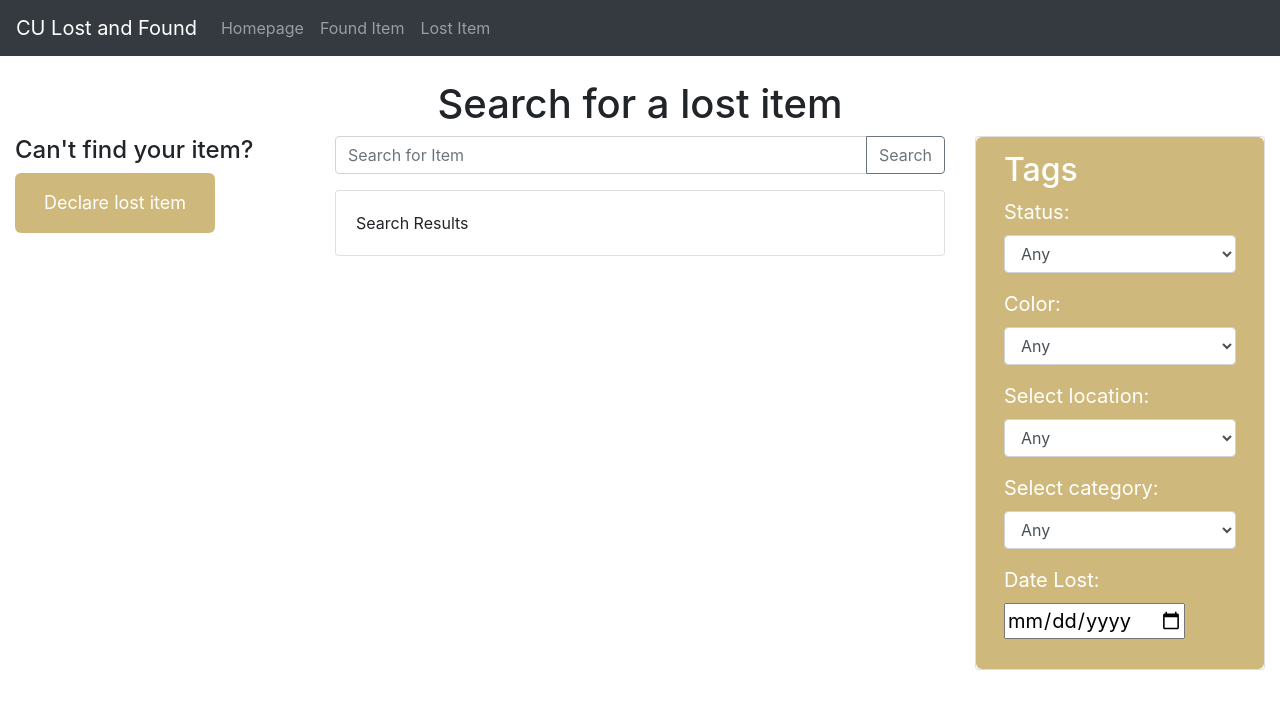
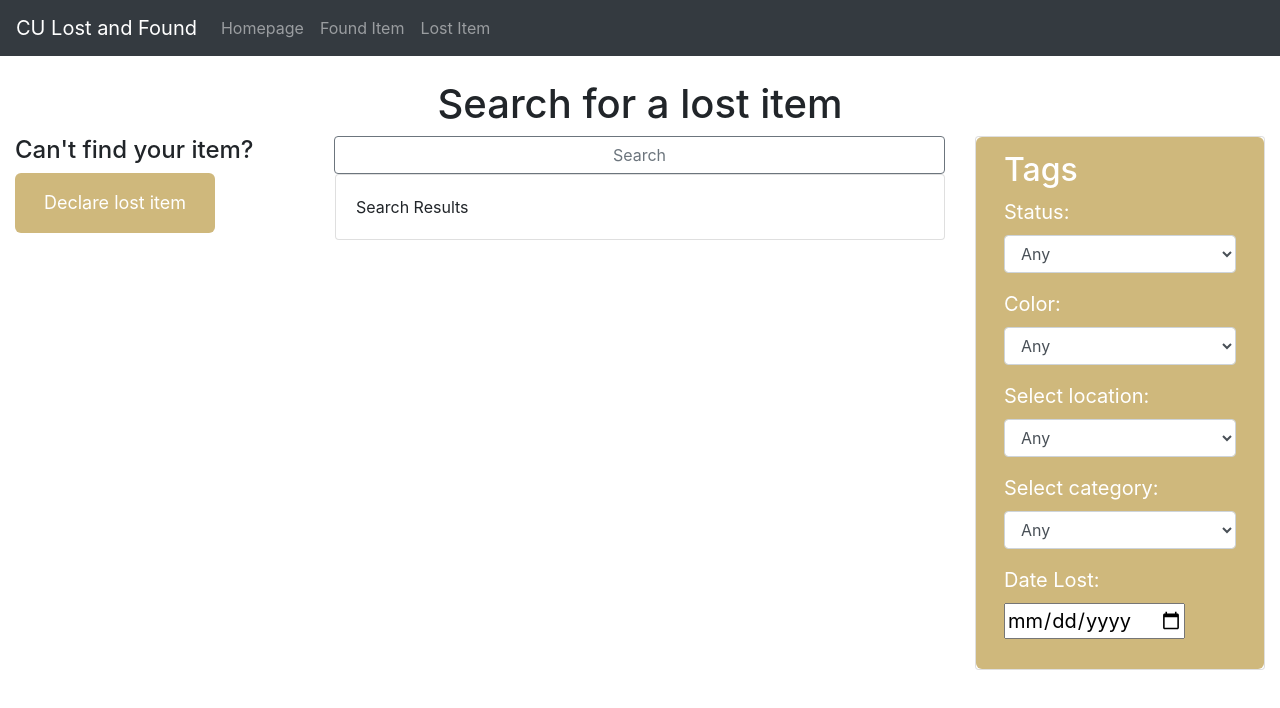
Before and after one commit to Team-Search-and-Rescue/Source_Code, a plain HTML site: page CULostAndFound/public/searchitempage.html in a window 1280 px wide. Drawn offline with nearby package versions, Linux system fonts and the light colour scheme; no server answers.

Commit message:
Larger Search button & textbox removed  Please enter the commit message for your changes. Lines starting

```diff
--- a/CULostAndFound/public/searchitem.js
+++ b/CULostAndFound/public/searchitem.js
@@ -38,7 +38,7 @@ searchButton.addEventListener('click', (e) =>{
     DateFilter = idate.value;
 
     var inputData = {
-        query : iQueryText.value,
+      //  query : iQueryText.value,
         status : istatus.value,
         color : icolor.value,
         location : ilocation.value,
--- a/CULostAndFound/public/searchitempage.html
+++ b/CULostAndFound/public/searchitempage.html
@@ -75,12 +75,10 @@
             <a href="./additempage.html"><button class="lost_button" type="declare" class="btn btn-warning">Declare lost item</button></a>
           </div>
           <div class='col-6'>
-            <div class="input-group mb-3">
-              <input id="queryText" type="itemQueryText" class="form-control" placeholder="Search for Item" aria-label="Search for Item" aria-describedby="basic-addon2">
-              <div class="input-group-append">
-                <button id="searchBttn" class="btn btn-outline-secondary" type="searchButton">Search</button>
-              </div>
-            </div>
+            <div class="input-group-append">
+
+             <button id="searchBttn" class="btn btn-outline-secondary btn-block" type="searchButton">Search</button>
+           </div>
             <div class="card">
               <div class="card-body" id="searchResults">Search Results</div>
             </div>
```
Also changed, not shown: CULostAndFound/public/style.css (line endings or trailing spaces).
